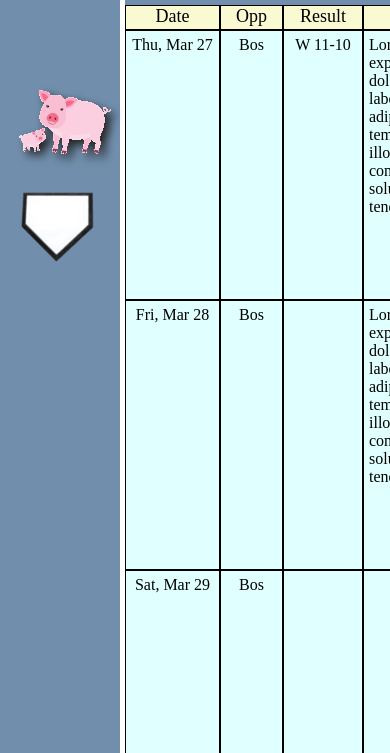
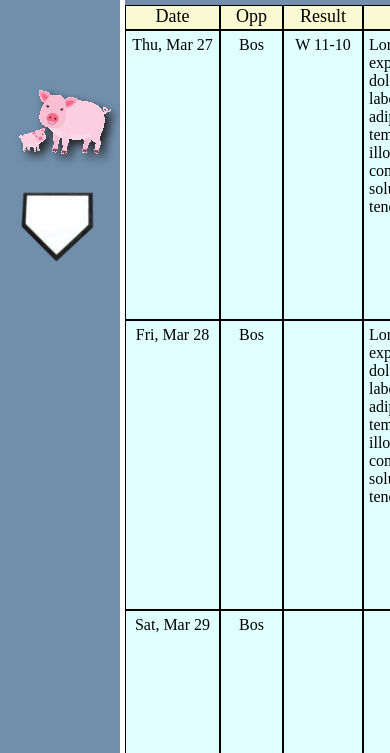
Before and after one commit to rwburgardt/MyRepository, a plain HTML site: page recaps.html in a window 390 px wide. Shown: the part 91-844 px from the top of the page. Drawn offline with Linux system fonts and the light colour scheme.

Commit message:
Add files via upload

```diff
--- a/recaps.css
+++ b/recaps.css
@@ -95,8 +95,8 @@ footer {
 @media (max-width: 1000px){
   .container-body {
     grid-template-columns: 95px 63px 80px 1fr;
-    grid-template-rows: 270px;
-    grid-auto-rows: 270px;
+    grid-template-rows: 290px;
+    grid-auto-rows: 290px;
   }
 }
 
```
